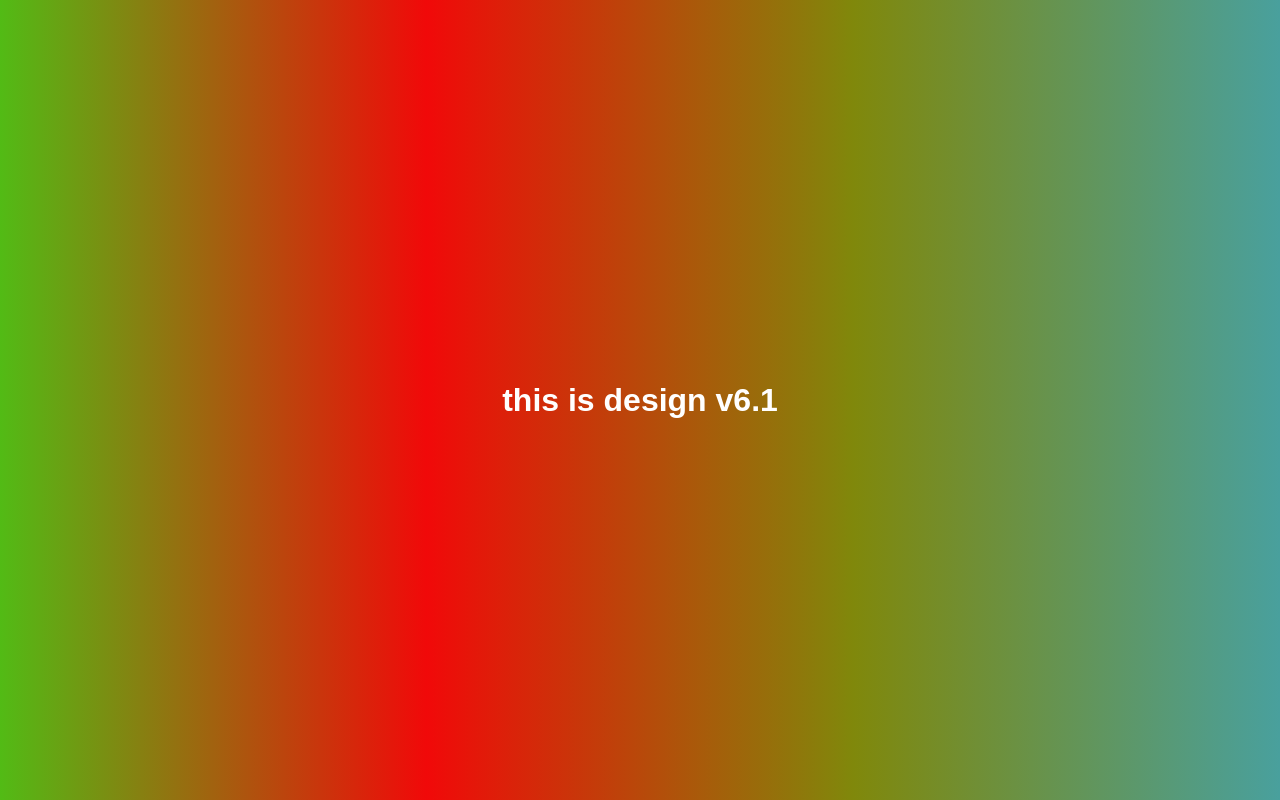
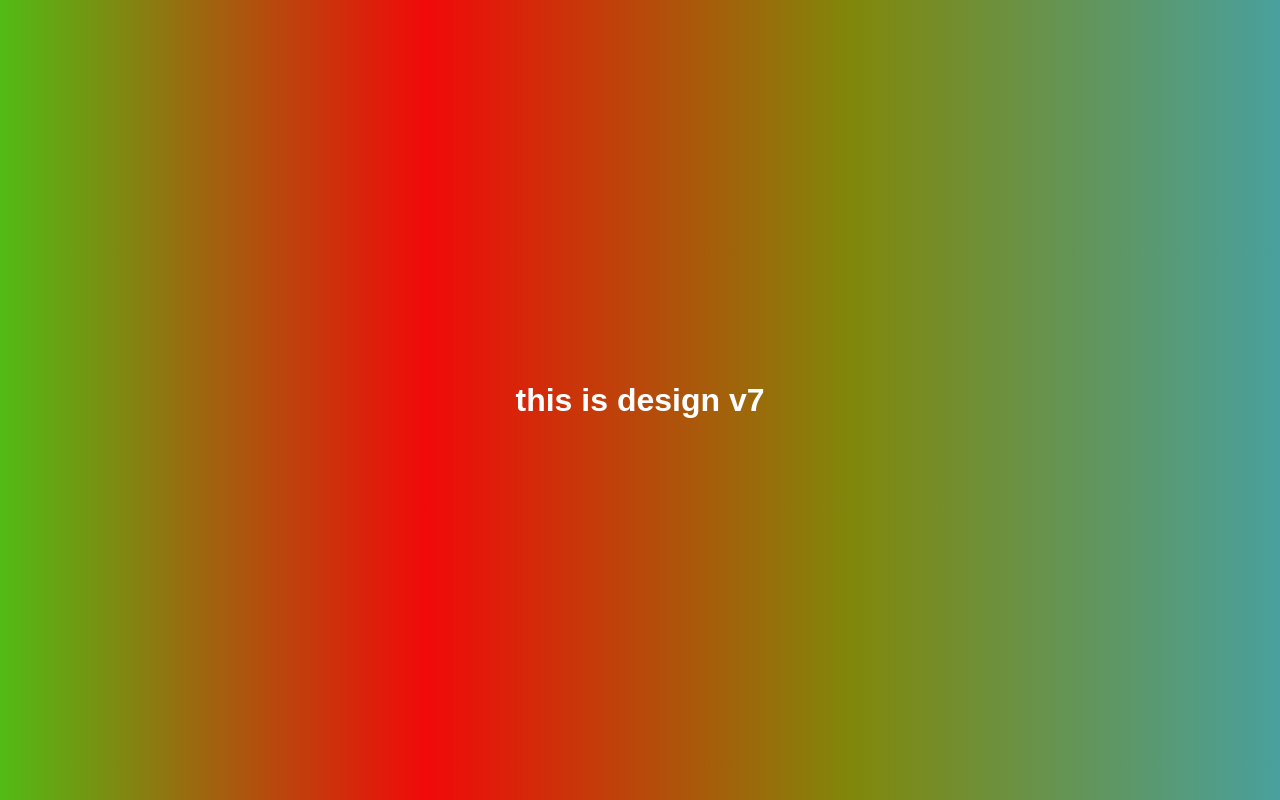
Before and after one commit to Tanzilahmedkazi/git_practice, a plain HTML site: page index.html in a window 1280 px wide. Drawn offline with Linux system fonts and the light colour scheme.

Commit message:
change the vesion v7

```diff
--- a/index.html
+++ b/index.html
@@ -7,6 +7,6 @@
     <title>Document</title>
 </head>
 <body>
-    <h1> this is design v6.1</h1>
+    <h1> this is design v7</h1>
 </body>
 </html>
```
